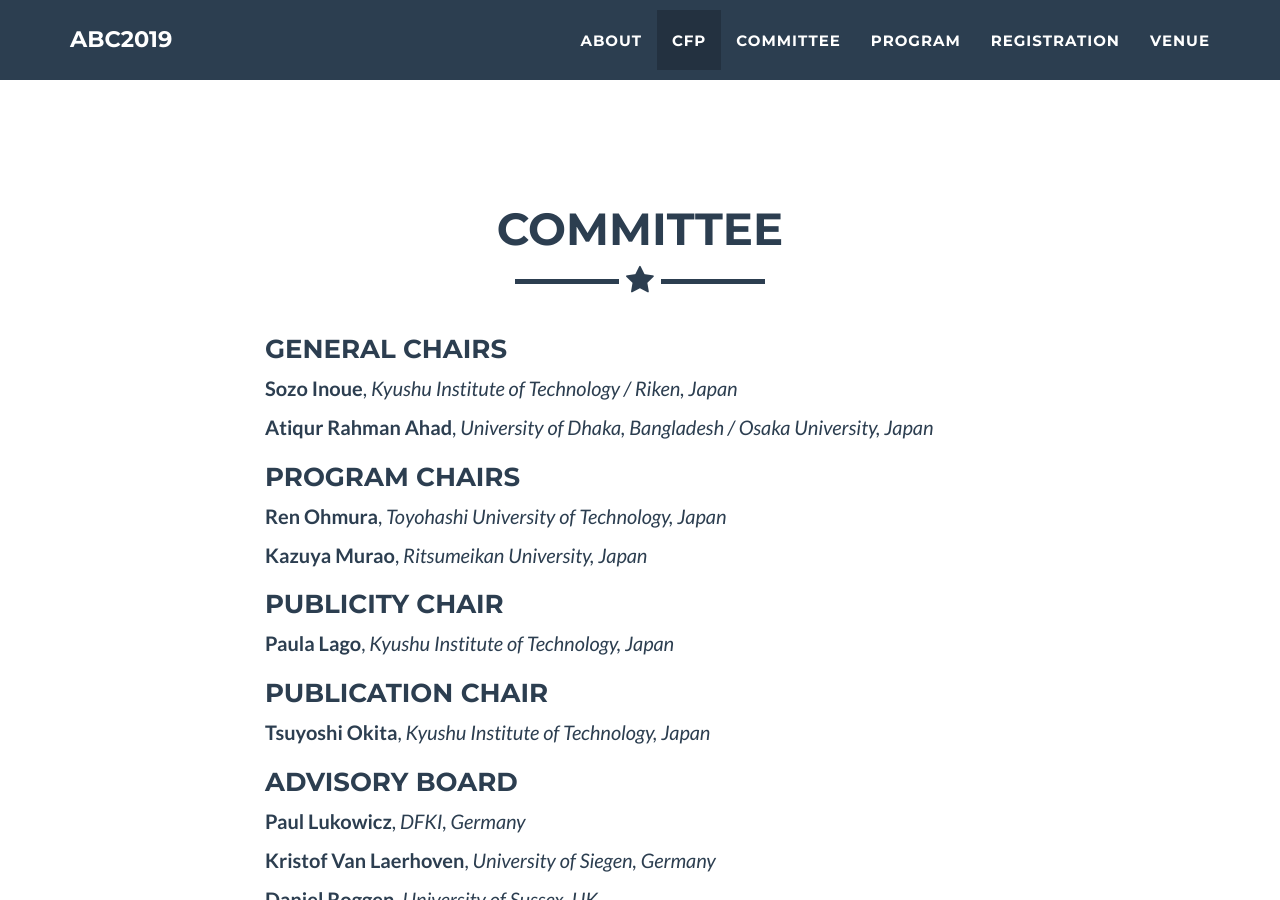
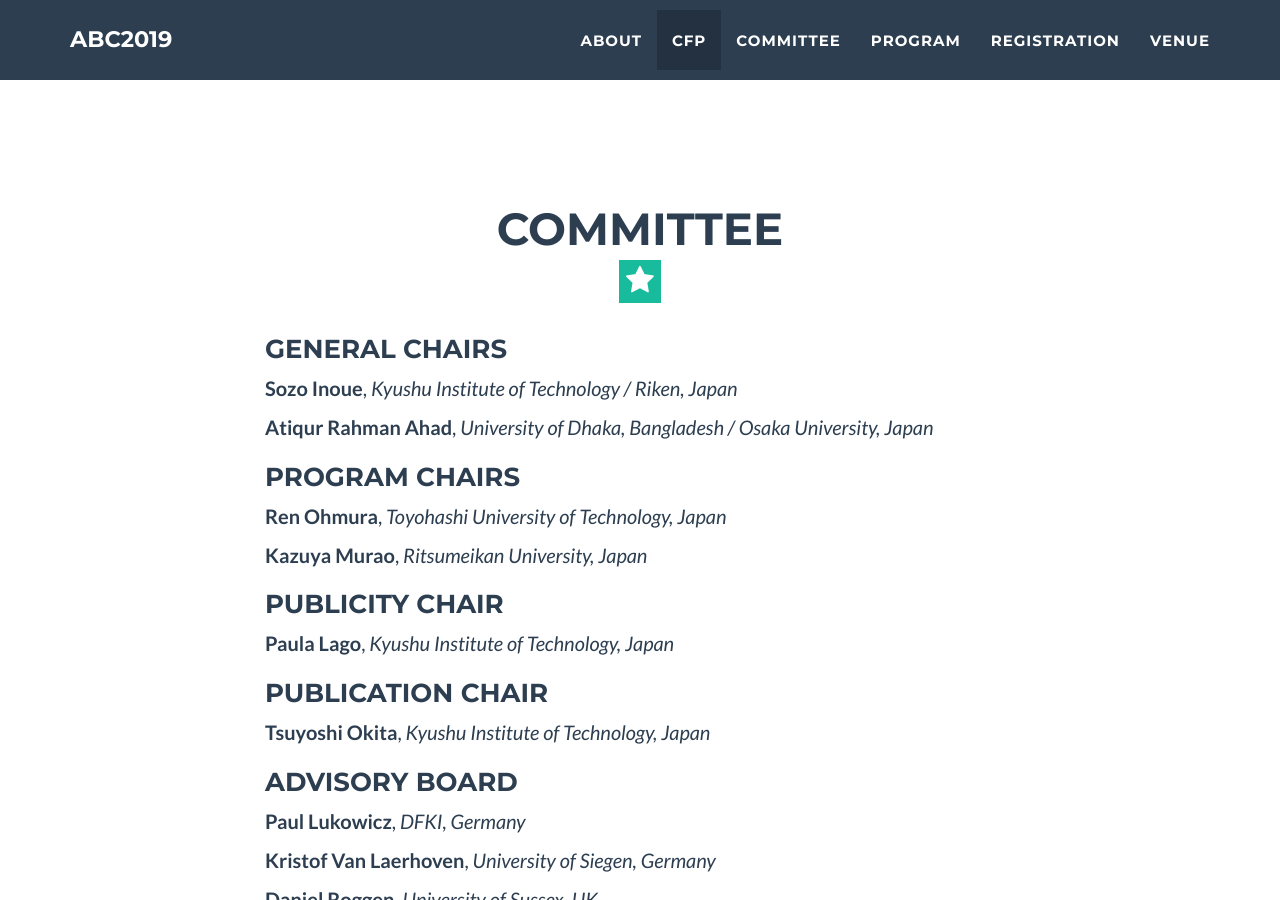
Before and after one commit to abc-research/2019, a Jekyll site: the page built from index.html, in a window 1280 px wide and 900 px high, scrolled down 3079 px. Built offline with Jekyll 4.4.1, drawn with Linux system fonts in a browser that asks for light colours.

Commit message:
Update committee.html

```diff
--- a/_includes/committee.html
+++ b/_includes/committee.html
@@ -1,10 +1,10 @@
  <!-- About Section -->
-    <section id="committee">
+    <section class="primary" id="committee">
         <div class="container">
             <div class="row">
                 <div class="col-lg-12 text-center">
                     <h2>Committee</h2>
-                    <hr class="star-primary">
+                    <hr class="star-light">
                 </div>
             </div>
             <div class="row">
```
